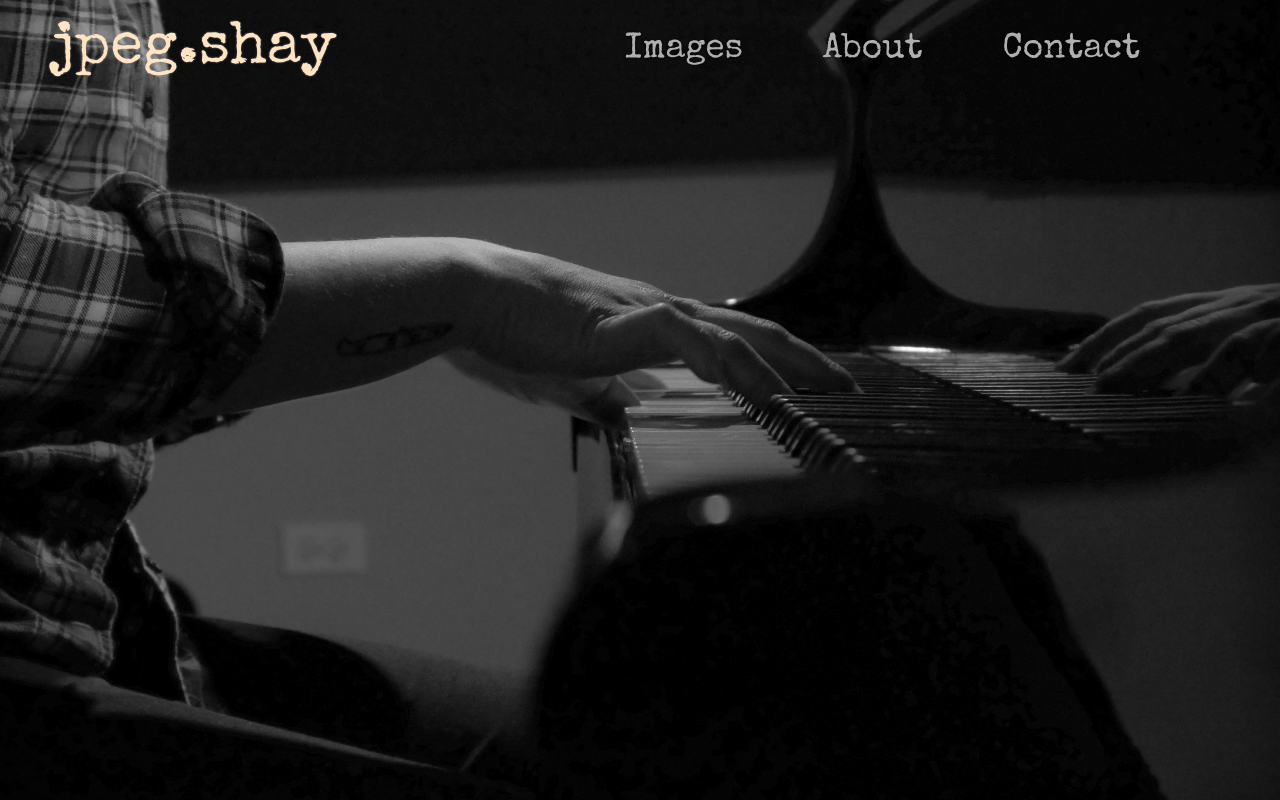
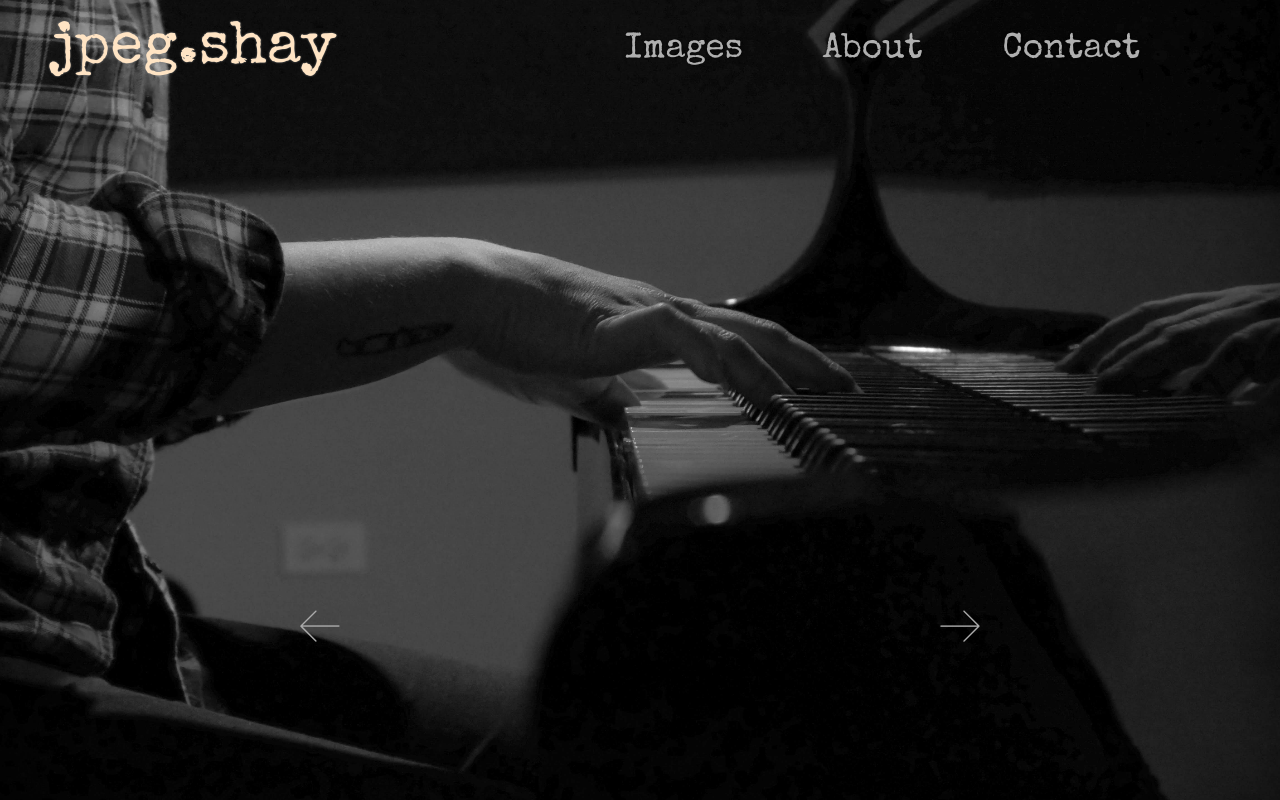
Before and after one commit to timrusin/justtheothershay, a React (Create React App) app: page / in a window 1280 px wide. Shown: the top 800 px of the page. Built offline with nearby package versions, Linux system fonts and the light colour scheme.

Commit message:
removed redundant frist photo

```diff
--- a/src/pages/Home.js
+++ b/src/pages/Home.js
@@ -31,7 +31,6 @@
     }
   return (
     <div className= 'home-carousel fade'>
-    <img src={homePhotos[index].url} alt={homePhotos[index].alt} style={{objectPosition: homePhotos[index].position}} className={index === 0 ? 'bg-image fade' : 'hide fade'}></img>
     <img src={homePhotos[index].url} alt={homePhotos[index].alt} style={{objectPosition: homePhotos[index].position}} className={index % 2 !== 0 ? 'bg-image fade' : 'hide fade'}></img>
     <img src={homePhotos[index].url} alt={homePhotos[index].alt} style={{objectPosition: homePhotos[index].position}} className={index % 2 === 0 ? 'bg-image fade' : 'hide fade'}></img>
       <div className='nav-arrows-container'>
```
